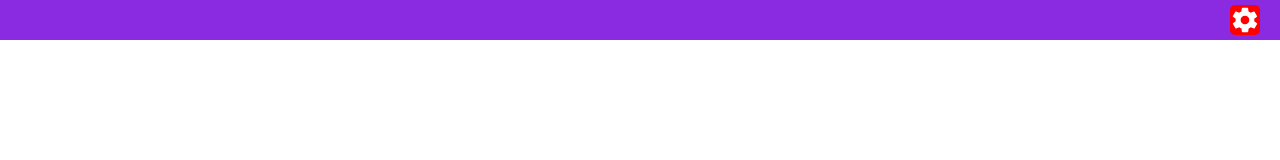
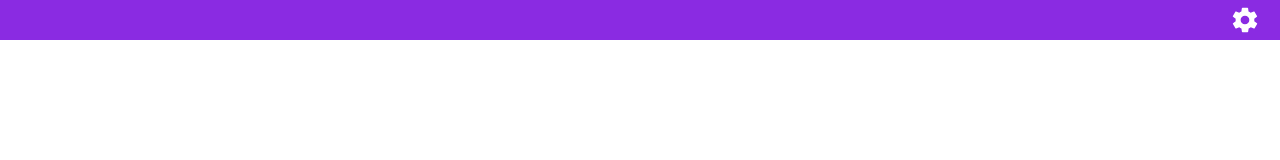
Before and after one commit to rommel-s/bora-ficar-giga, a Next.js app: page / in a window 1280 px wide. Shown: the top 160 px of the page. Built offline with nearby package versions, Linux system fonts and the light colour scheme.

Commit message:
Changed settings button color

```diff
--- a/components/Buttons/styles.css
+++ b/components/Buttons/styles.css
@@ -15,13 +15,14 @@ button {
   cursor: pointer;
   font-size: 16px;
 }
+
 button:hover {
   border: 1px solid #00abfa;
 }
 
 .settings-button,
 .back-button {
-  background-color: red;
+  background-color: #ffffff00;
   color: white;
 
   height: 100%;
```
